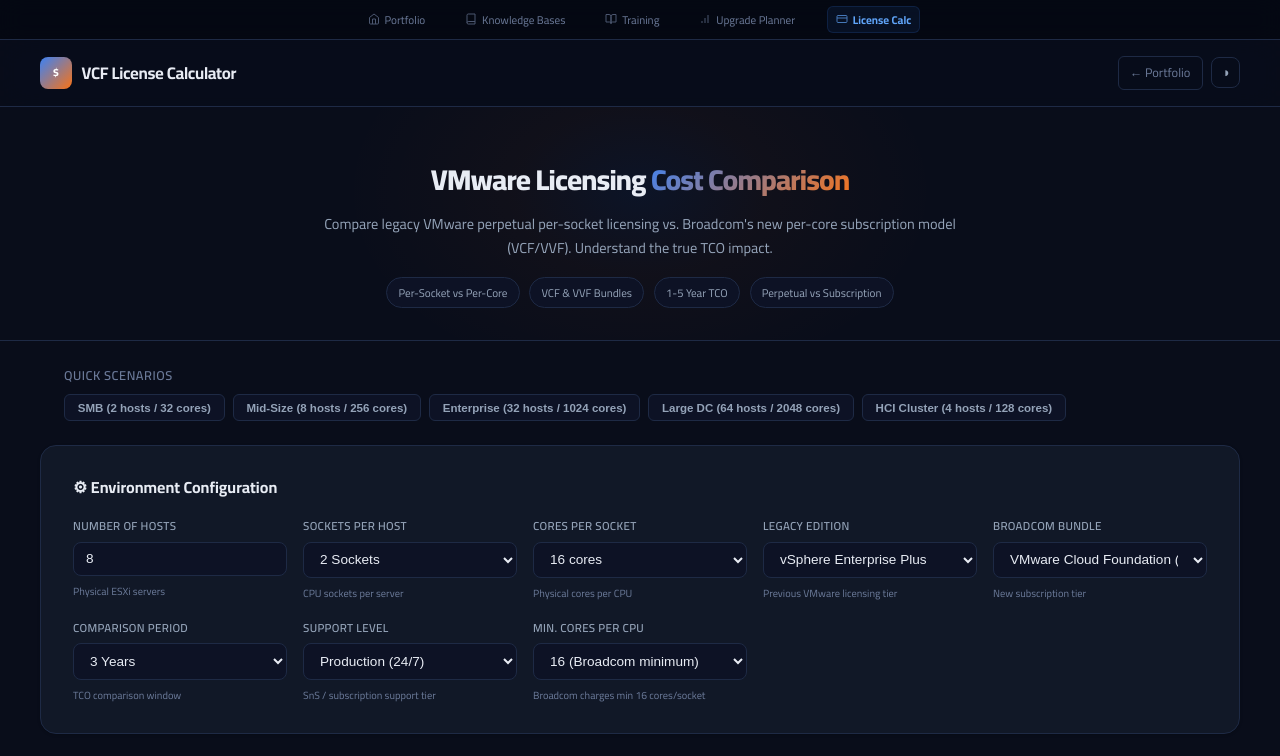
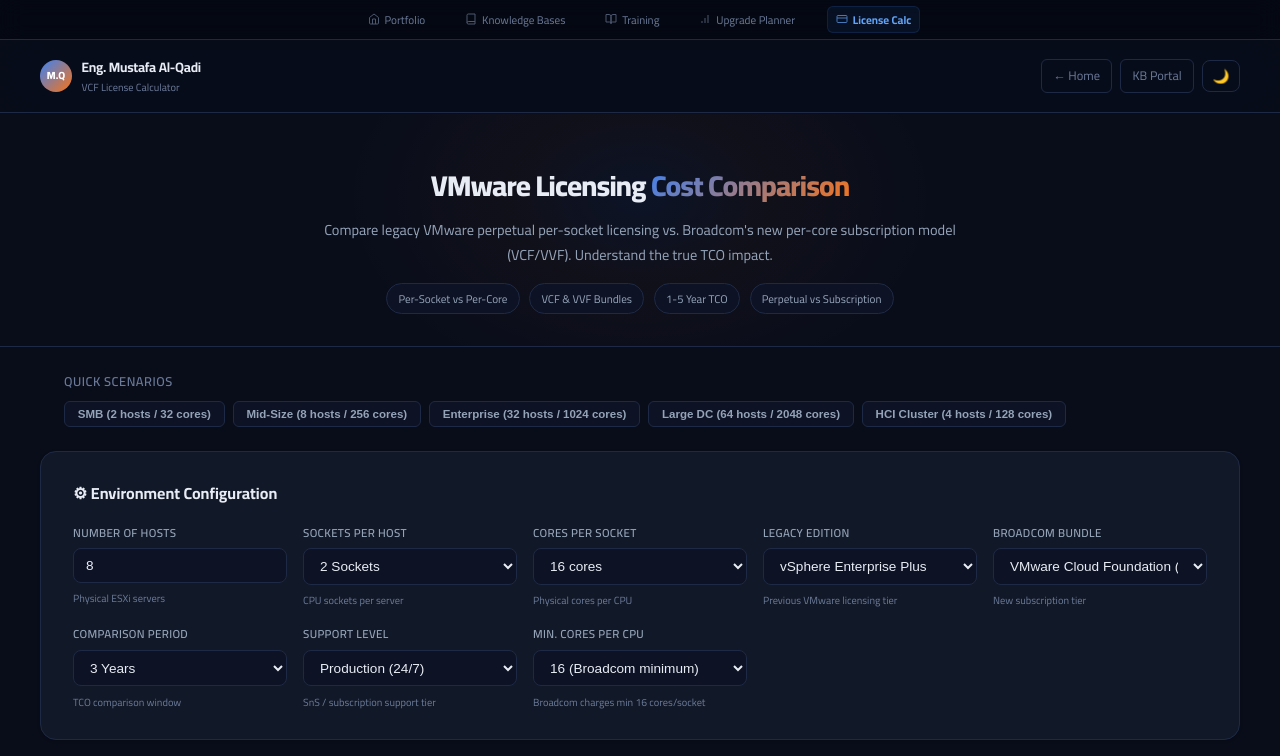
Before and after one commit to mustafamalqadi/vcf-license-calculator, a plain HTML site: page index.html in a window 1280 px wide. Shown: the top 756 px of the page. Drawn offline with Linux system fonts and the light colour scheme.

Commit message:
Unify topbar: M.Q brand + subtitle, replace $ logo

```diff
--- a/index.html
+++ b/index.html
@@ -48,8 +48,11 @@
 [data-theme="light"] .header{background:rgba(255,255,255,.92)}
 .header-inner{max-width:1200px;margin:0 auto;display:flex;align-items:center;justify-content:space-between}
 .header-brand{display:flex;align-items:center;gap:.6rem;text-decoration:none;color:inherit}
-.header-logo{width:32px;height:32px;border-radius:8px;background:linear-gradient(135deg,var(--accent),var(--orange));display:flex;align-items:center;justify-content:center;font-weight:800;font-size:.65rem;color:#fff}
-.header h1{font-size:1.05rem;font-weight:700;letter-spacing:-.02em}
+.header-logo{width:32px;height:32px;border-radius:50%;background:linear-gradient(135deg,var(--accent),var(--orange));display:flex;align-items:center;justify-content:center;font-weight:800;font-size:.65rem;color:#fff}
+.header-brand:hover .header-logo{transform:rotate(-5deg) scale(1.05)}
+.brand-text{display:flex;flex-direction:column}
+.brand-name{font-size:.85rem;font-weight:700;letter-spacing:-.02em}
+.brand-subtitle{font-size:.65rem;color:var(--text-muted);font-weight:400}
 .header-actions{display:flex;gap:.5rem;align-items:center}
 .theme-toggle{background:none;border:1px solid var(--border);border-radius:8px;padding:.45rem .6rem;cursor:pointer;color:var(--text-secondary);transition:all var(--transition-fast);font-size:.85rem}
 .theme-toggle:hover{color:var(--accent);border-color:var(--accent)}
@@ -228,12 +231,16 @@
 <div class="header">
     <div class="header-inner">
         <a class="header-brand" href="#">
-            <div class="header-logo">$</div>
-            <h1>VCF License Calculator</h1>
+            <div class="header-logo">M.Q</div>
+            <div class="brand-text">
+                <span class="brand-name">Eng. Mustafa Al-Qadi</span>
+                <span class="brand-subtitle">VCF License Calculator</span>
+            </div>
         </a>
         <div class="header-actions">
-            <a class="back-link" href="https://mustafamalqadi.github.io/">&#8592; Portfolio</a>
-            <button class="theme-toggle" onclick="toggleTheme()" title="Toggle theme">&#9681;</button>
+            <a class="back-link" href="https://mustafamalqadi.github.io/">&#8592; Home</a>
+            <a class="back-link" href="https://mustafamalqadi.github.io/vmware-kbs/">KB Portal</a>
+            <button class="theme-toggle" id="themeToggle" onclick="toggleTheme()" title="Toggle theme">&#127769;</button>
         </div>
     </div>
 </div>
```
